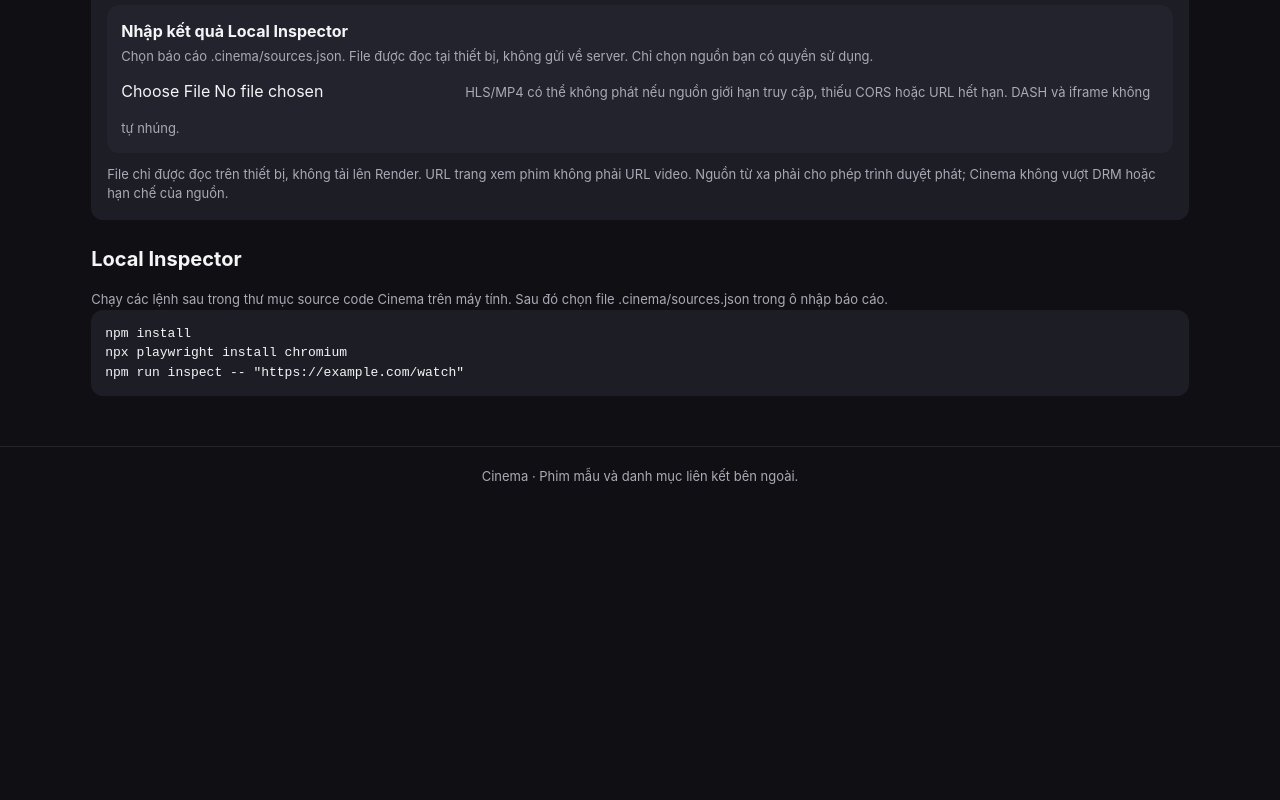
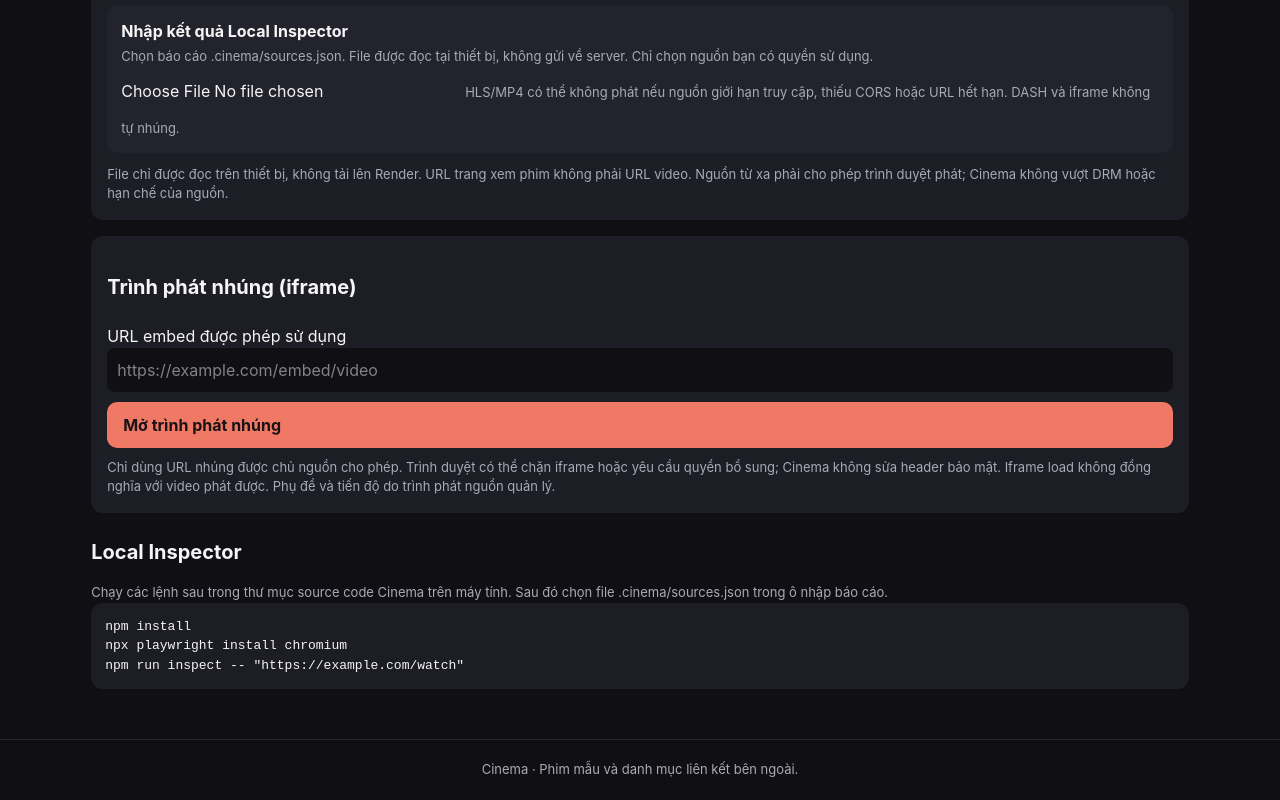
Before and after one commit to hugoforeyes/cinema, a React (Vite) app in the folder frontend/: page /tools/media in a window 1280 px wide. Shown: the part 1339-2139 px from the top of the page. Before the commit the page ends 1846 px from the top, so only its background shows below. Built offline with nearby package versions, Linux system fonts and the light colour scheme.

Commit message:
Expose iframe playback in media tools and episode player

```diff
--- a/frontend/src/EpisodePlayer.tsx
+++ b/frontend/src/EpisodePlayer.tsx
@@ -1,6 +1,7 @@
 import {useEffect,useState} from 'react';
 import Player from './Player';
 import InspectorReport from './InspectorReport';
+import EmbedPlayer from './EmbedPlayer';
 import type {VideoSource} from '../../shared/types';
 function useObjectUrl(file:Blob|null){
  const [url,setUrl]=useState('');
@@ -37,5 +38,5 @@ function EpisodeSource({episode,progressKey}:{episode:number;progressKey:string}
  {error&&<p role="alert" className="notice">{error}</p>}
  <InspectorReport onSelect={item=>{const type=item.type==='HLS'?'hls':'mp4';setFile(null);setUrl(item.url);setKind(type);setRemote({id:'inspected',provider:'Local Inspector',label:type.toUpperCase(),type,url:item.url});setError('')}}/>
  <small>File chỉ được đọc trên thiết bị, không tải lên Render. URL trang xem phim không phải URL video. Nguồn từ xa phải cho phép trình duyệt phát; Cinema không vượt DRM hoặc hạn chế của nguồn.</small>
- </div></>;
+ </div><EmbedPlayer/></>;
 }
```
